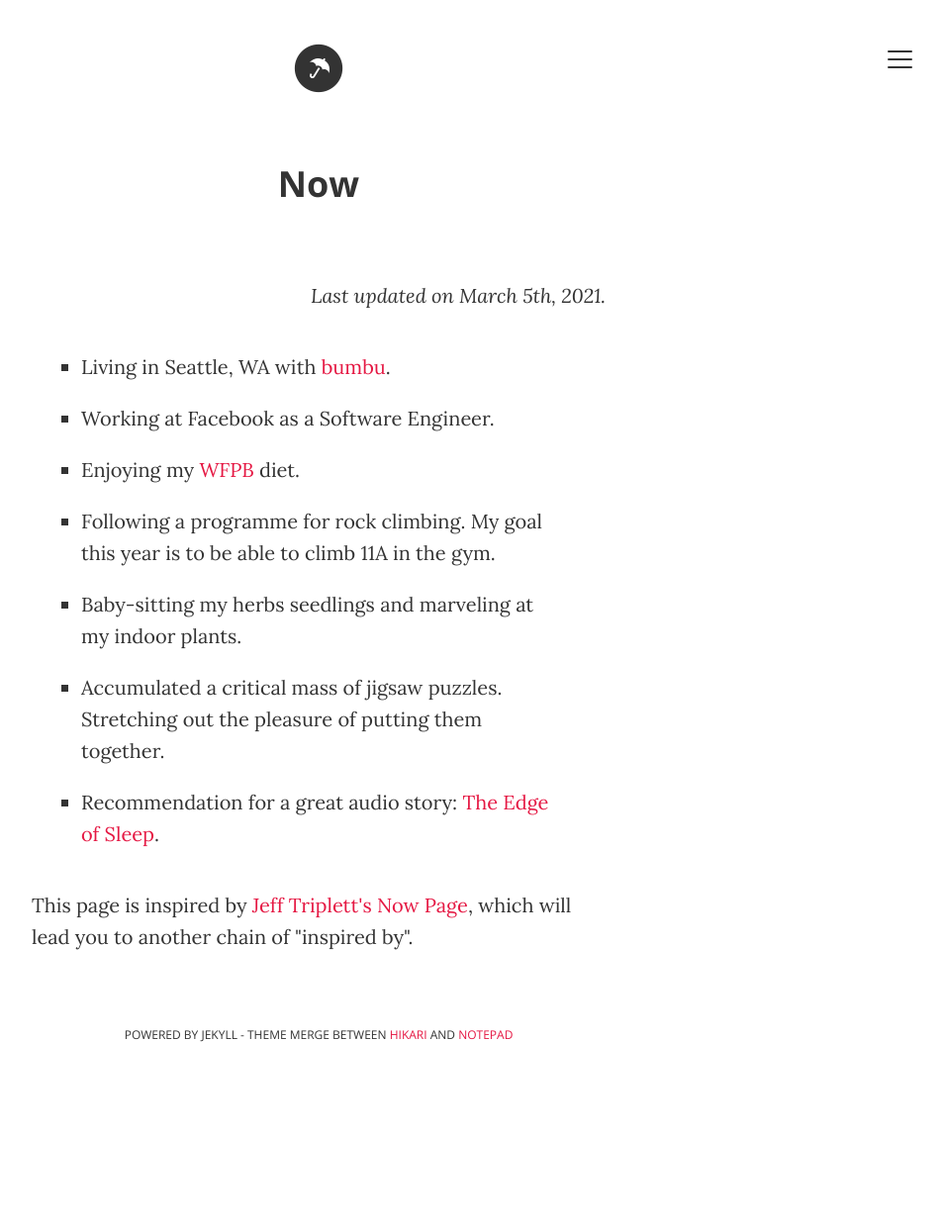
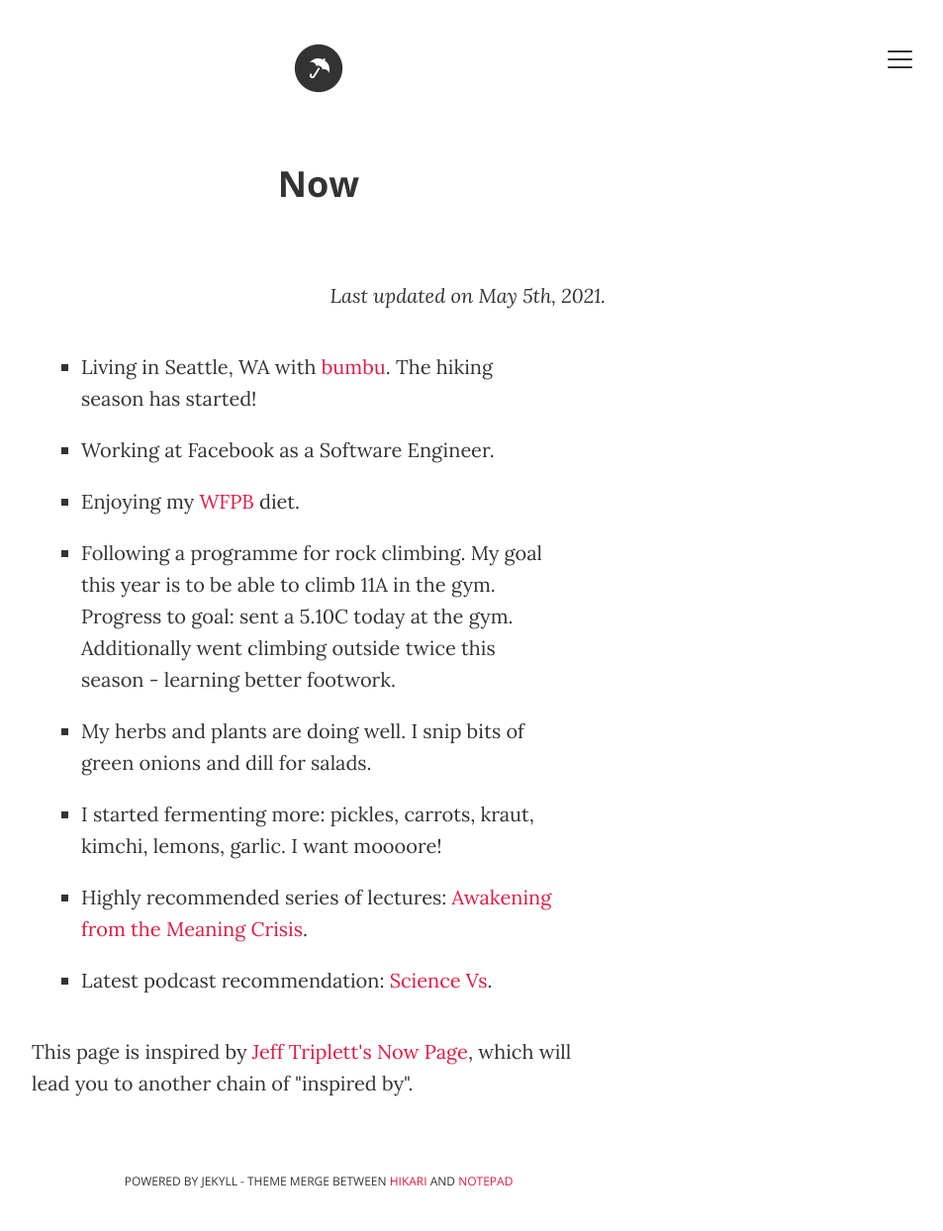
Before and after one commit to ana-balica/ana-balica.github.io, a Jekyll site: the page built from now.html, in a window 1280 px wide. Shown: the whole page at 99% size, without its empty margins (318-1271 px from the left). Built offline with Jekyll 4.4.1, drawn with Linux system fonts in a browser that asks for light colours; comment, search, counter and statistics services are not loaded; before the commit the page ends 1096 px from its top, so only the background shows below that.

Commit message:
Update now.html

```diff
--- a/now.html
+++ b/now.html
@@ -6,15 +6,16 @@ description: "What I'm doing now"
 ---
 <div class="posts custom-page-container">
   <h1>Now</h1>
-  <p class="last-updated"><em>Last updated on March 5th, 2021.</em></p>
+  <p class="last-updated"><em>Last updated on May 5th, 2021.</em></p>
   <ul class="now-list">
-      <li>Living in Seattle, WA with <a href="https://bumbu.me/" target="_blank">bumbu</a>.</li>
+      <li>Living in Seattle, WA with <a href="https://bumbu.me/" target="_blank">bumbu</a>. The hiking season has started!</li>
       <li>Working at Facebook as a Software Engineer.</li>
       <li>Enjoying my <a href="https://nutritionstudies.org/what-is-a-whole-food-plant-based-diet/" target="_blank">WFPB</a> diet.</li>
-      <li>Following a programme for rock climbing. My goal this year is to be able to climb 11A in the gym.</li>
-      <li>Baby-sitting my herbs seedlings and marveling at my indoor plants.</li>
-      <li>Accumulated a critical mass of jigsaw puzzles. Stretching out the pleasure of putting them together.</li>
-      <li>Recommendation for a great audio story: <a href="https://www.qcodemedia.com/theedgeofsleep" target="_blank">The Edge of Sleep</a>.</li>
+      <li>Following a programme for rock climbing. My goal this year is to be able to climb 11A in the gym. Progress to goal: sent a 5.10C today at the gym. Additionally went climbing outside twice this season - learning better footwork.</li>
+      <li>My herbs and plants are doing well. I snip bits of green onions and dill for salads.</li>
+      <li>I started fermenting more: pickles, carrots, kraut, kimchi, lemons, garlic. I want moooore!</li>
+      <li>Highly recommended series of lectures: <a href="https://www.youtube.com/playlist?list=PLND1JCRq8Vuh3f0P5qjrSdb5eC1ZfZwWJ" target="_blank">Awakening from the Meaning Crisis</a>.</li>
+      <li>Latest podcast recommendation: <a href="https://gimletmedia.com/shows/science-vs" target="_blank">Science Vs</a>.</li>
   </ul>
 
   <p>This page is inspired by <a href="https://jefftriplett.com/now/" target='_blank'>Jeff Triplett's Now Page</a>, which will lead you to another chain of "inspired by".</p>
```
